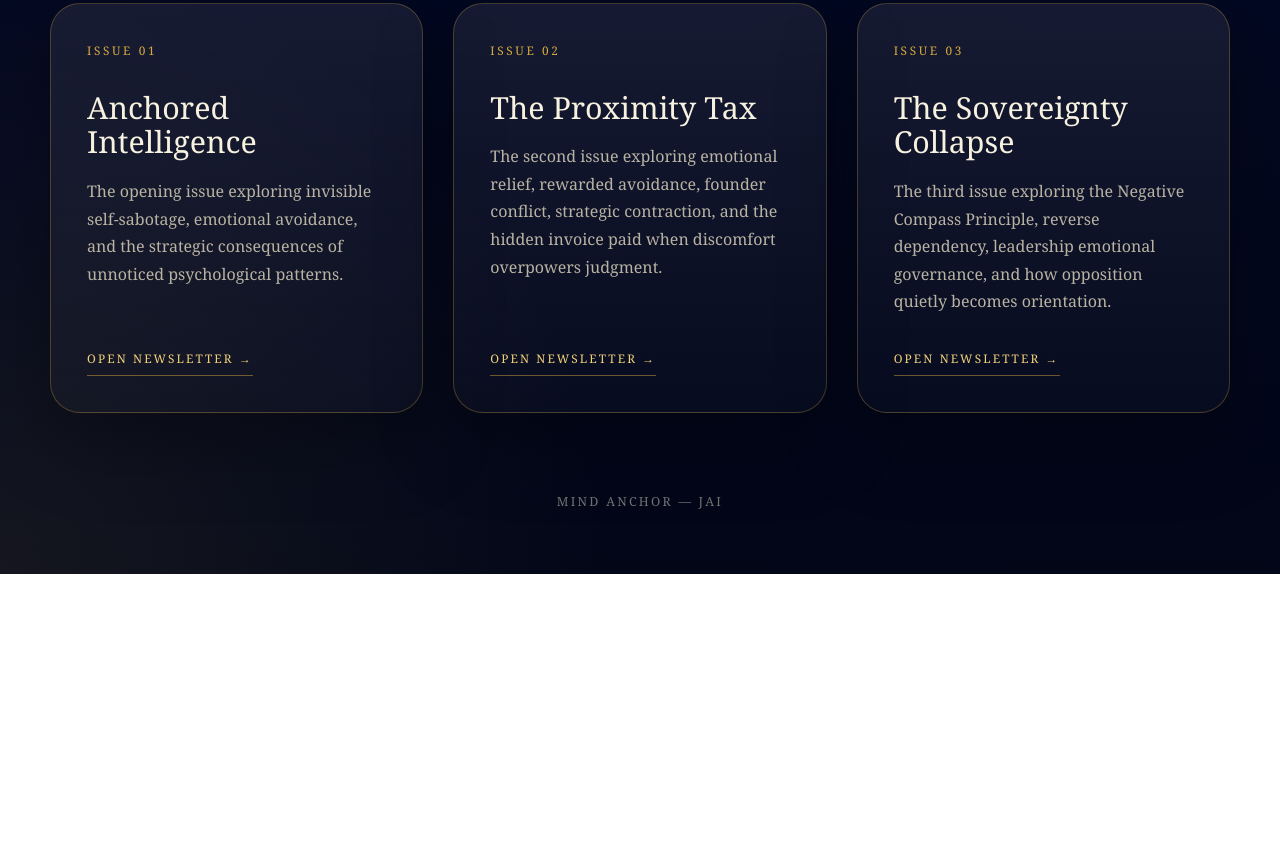
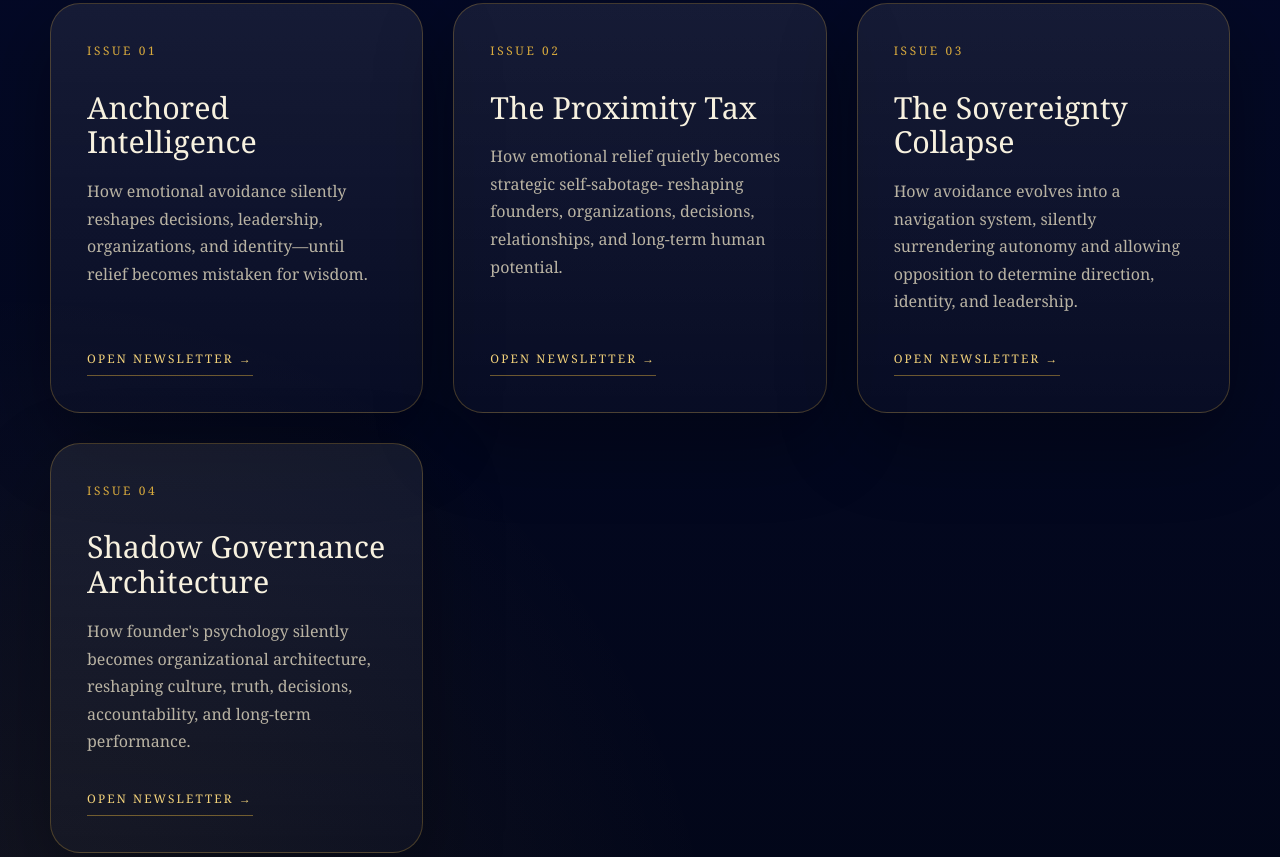
Before and after one commit to mindanchor-jai/Newsletters, a plain HTML site: page index.html in a window 1280 px wide. Shown: the part 634-1491 px from the top of the page. Before the commit the page ends 1208 px from the top, so only its background shows below. Drawn offline with Linux system fonts and the light colour scheme.

Commit message:
Update index.html

```diff
--- a/index.html
+++ b/index.html
@@ -270,9 +270,9 @@
           <p class="label">Issue 01</p>
           <h2>Anchored Intelligence</h2>
           <p>
-            The opening issue exploring invisible self-sabotage,
-            emotional avoidance, and the strategic consequences
-            of unnoticed psychological patterns.
+            How emotional avoidance silently reshapes decisions,
+            leadership, organizations, and identity—until relief
+            becomes mistaken for wisdom.
           </p>
           <a href="Issue01.html">Open Newsletter →</a>
         </div>
@@ -283,9 +283,9 @@
           <p class="label">Issue 02</p>
           <h2>The Proximity Tax</h2>
           <p>
-            The second issue exploring emotional relief, rewarded avoidance,
-            founder conflict, strategic contraction, and the hidden invoice
-            paid when discomfort overpowers judgment.
+            How emotional relief quietly becomes strategic self-sabotage-
+            reshaping founders, organizations, decisions, relationships,
+            and long-term human potential.
           </p>
           <a href="Issue02.html">Open Newsletter →</a>
         </div>
@@ -296,20 +296,32 @@
           <p class="label">Issue 03</p>
           <h2>The Sovereignty Collapse</h2>
           <p>
-            The third issue exploring the Negative Compass Principle,
-            reverse dependency, leadership emotional governance,
-            and how opposition quietly becomes orientation.
+            How avoidance evolves into a navigation system,
+            silently surrendering autonomy and allowing
+            opposition to determine direction, identity, and leadership.
           </p>
           <a href="Issue03.html">Open Newsletter →</a>
         </div>
       </article>
+
+      <article class="card">
+        <div class="inner">
+          <p class="label">Issue 04</p>
+          <h2>Shadow Governance Architecture</h2>
+          <p>
+            How founder's psychology silently becomes
+            organizational architecture, reshaping
+            culture, truth, decisions, accountability,
+            and long-term performance.
+          </p>
+          <a href="Issue04.html">Open Newsletter →</a>
+        </div>
+      </article>
+
     </section>
-
     <footer>
       Mind Anchor — Jai
     </footer>
-
   </main>
-
 </body>
 </html>
```
